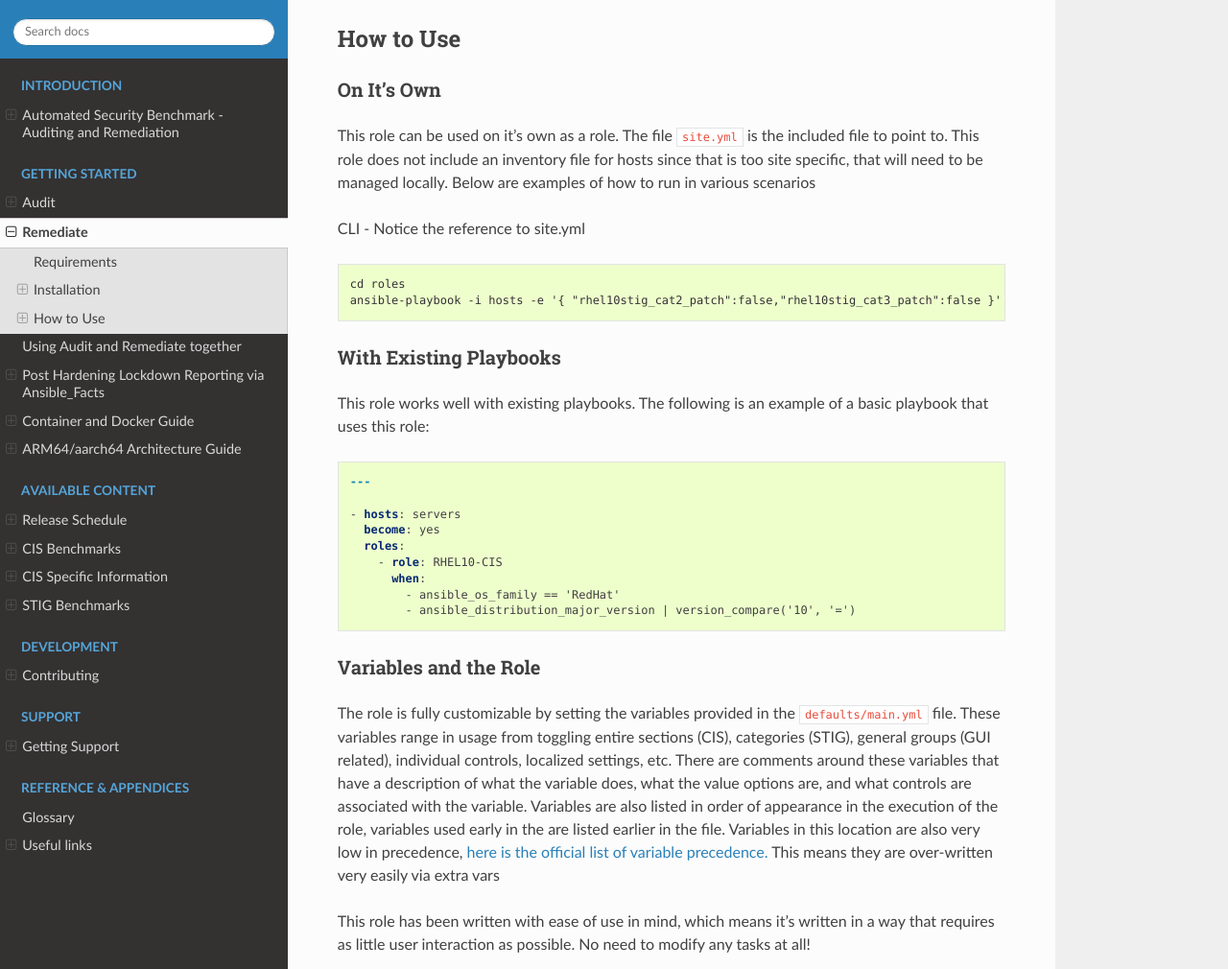
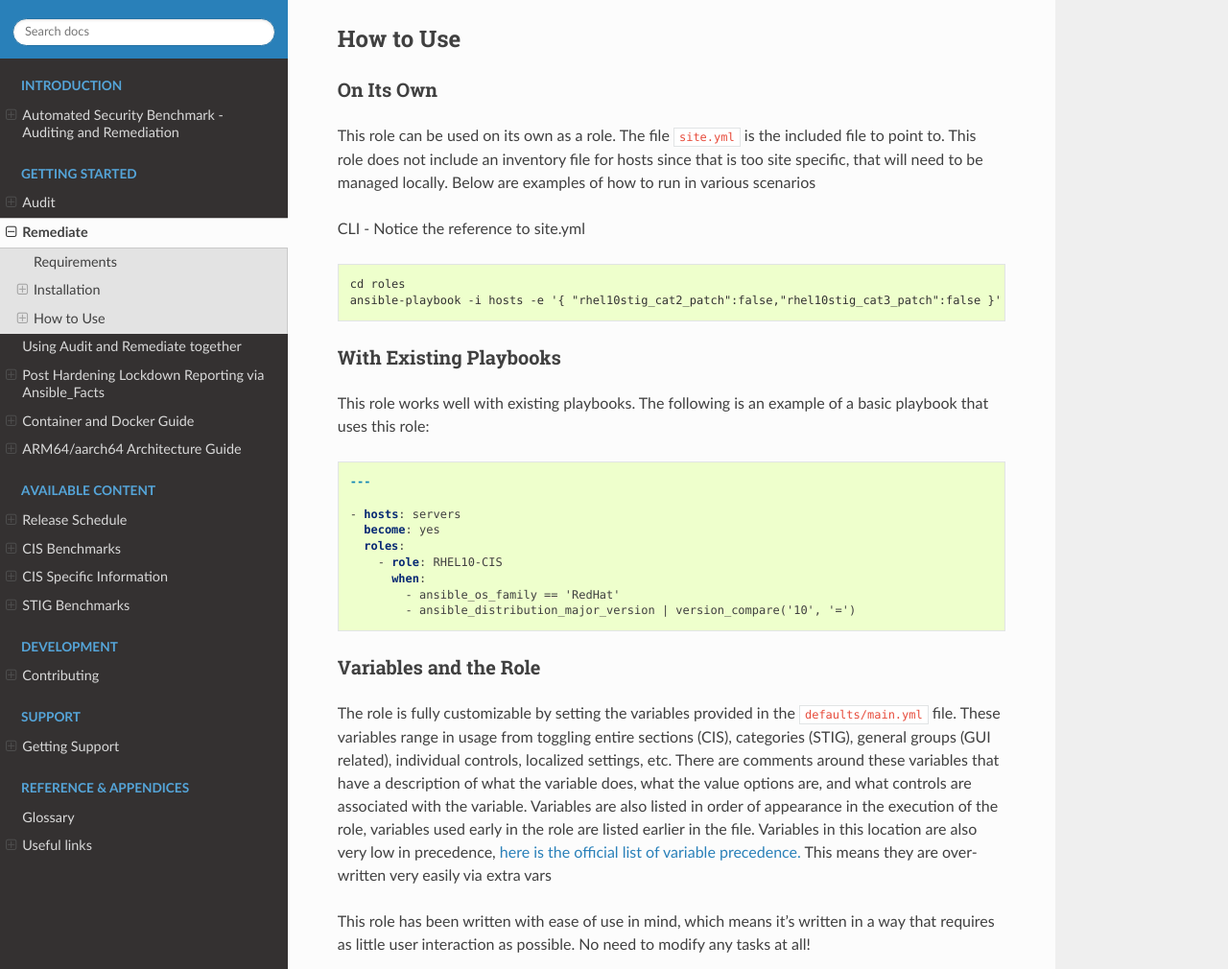
Before and after one commit to ansible-lockdown/MPG-AL-READTHEDOCS, a Sphinx documentation site: the page built from docs/source/remediate/rem-getting-started.rst, in a window 1280 px wide and 1400 px high, scrolled down 2023 px. Shown: the part 180-1190 px from the top of the window at 96% size. Built offline with Sphinx 7.4.7 and the Read the Docs theme 3.1.0, drawn with Linux system fonts in a browser that asks for light colours; some of the changed text lies outside the part shown.

```diff
--- a/docs/source/CIS/CIS_advanced.rst
+++ b/docs/source/CIS/CIS_advanced.rst
@@ -6,12 +6,12 @@ Advanced Options
 ~~~~~~~~~~~~~~~~
 
 .. note::
-   These are advanced options and required a greater understanding of all aspects of implementation.
+   These are advanced options and require a greater understanding of all aspects of implementation.
 
 - auditd_exclusion:
 
-auditd logs can fill up very quickly with the default CIS options to log every privileged commands.
-Whether scanners/automation or and job that needs to run against a system with privilege access. e.g.sudo
+auditd logs can fill up very quickly with the default CIS options to log every privileged command.
+Whether scanners/automation or any job that needs to run against a system with privilege access. e.g.sudo
 
 There is the ability to change this for specific users to exclude anything in user space.
 This will still capture login/logout and sshd process but anything else will be excluded for that user.
--- a/docs/source/CIS/CIS_table.rst
+++ b/docs/source/CIS/CIS_table.rst
@@ -6,7 +6,7 @@ Operating Systems
 
 .. csv-table:: CIS Linux Benchmark Availability
    :header: "Benchmark", "Maintained", "Remediate", "Audit", "Release"
-   :widths: 25, 15, 15, 15, 25, 10
+   :widths: 25, 15, 15, 15, 30
 
    "AMAZON2-CIS_", "True", "True", "True", ".. image:: https://img.shields.io/github/v/release/ansible-lockdown/AMAZON2-CIS?style=plastic"
    "AMAZON2023-CIS_", "True", "True", "True", ".. image:: https://img.shields.io/github/v/release/ansible-lockdown/AMAZON2023-CIS?style=plastic"
@@ -71,7 +71,7 @@ Archived Roles
 .. _DEBIAN13-CIS: https://github.com/ansible-lockdown/DEBIAN13-CIS
 .. _RHEL7-CIS: https://github.com/ansible-lockdown/RHEL7-CIS
 .. _RHEL8-CIS: https://github.com/ansible-lockdown/RHEL8-CIS
-.. _RHEL10-CIS: https://github.com/ansible-lockdown/RHEL10-CIS
+.. _RHEL9-CIS: https://github.com/ansible-lockdown/RHEL9-CIS
 .. _RHEL10-CIS: https://github.com/ansible-lockdown/RHEL10-CIS
 .. _SUSE15-CIS: https://github.com/ansible-lockdown/SUSE15-CIS
 .. _UBUNTU18-CIS: https://github.com/ansible-lockdown/UBUNTU18-CIS
--- a/docs/source/intro.rst
+++ b/docs/source/intro.rst
@@ -184,7 +184,7 @@ Audit
 - **benchmark_version**
 
 As these are very bespoke for each release the branches are named after the version of the benchmark it is to test.
-Allowing the playbook to test for he correct settings for that version
+Allowing the playbook to test for the correct settings for that version
 
 - RHEL9-CIS e.g. benchmark_v2.0.0
 
--- a/docs/source/remediate/rem-getting-started.rst
+++ b/docs/source/remediate/rem-getting-started.rst
@@ -94,10 +94,10 @@ With this configuration, Ansible looks for roles in ``/etc/ansible/roles`` and
 How to Use
 ----------
 
-On It's Own
-~~~~~~~~~~~
+On Its Own
+~~~~~~~~~~
 
-This role can be used on it's own as a role. The file ``site.yml`` is the included file to point to. This role does not include an inventory file for hosts
+This role can be used on its own as a role. The file ``site.yml`` is the included file to point to. This role does not include an inventory file for hosts
 since that is too site specific, that will need to be managed locally. Below are examples of how to run in various scenarios
 
 CLI - Notice the reference to site.yml
@@ -132,7 +132,7 @@ Variables and the Role
 
 The role is fully customizable by setting the variables provided in the ``defaults/main.yml`` file. These variables range in usage from toggling entire sections (CIS), categories (STIG), general groups (GUI related), individual controls, localized settings, etc.
 There are comments around these variables that have a description of what the variable does, what the value options are, and what controls are associated with the variable.
-Variables are also listed in order of appearance in the execution of the role, variables used early in the are listed earlier in the file. Variables in this location are also very low in precedence,
+Variables are also listed in order of appearance in the execution of the role, variables used early in the role are listed earlier in the file. Variables in this location are also very low in precedence,
 `here is the official list of variable precedence. <https://docs.ansible.com/ansible/latest/user_guide/playbooks_variables.html#understanding-variable-precedence>`_
 This means they are over-written very easily via extra vars
 
--- a/docs/source/support.rst
+++ b/docs/source/support.rst
@@ -19,7 +19,7 @@ Tyto Athene Official Site and Services
 
 * `Tyto Athene Official Website <https://gotyto.com/who-we-are/contact-us/>`_ : If your organization has general questions regarding Cybersecurity or our Organization.
 
-*  `LinkedIn <linkedin.com/company/gotyto/>`_ : Our official LinkedIn Business Page
+*  `LinkedIn <https://linkedin.com/company/gotyto/>`_ : Our official LinkedIn Business Page
 
 .. toctree::
    :maxdepth: 3
```
Also changed, not shown: docs/source/audit/getting-started-audit.rst (+5 -7 lines).
